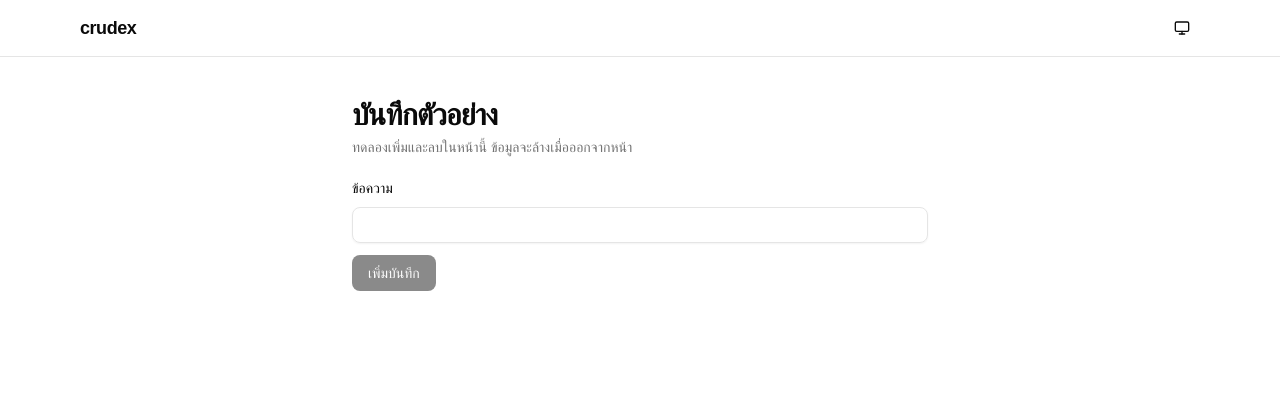
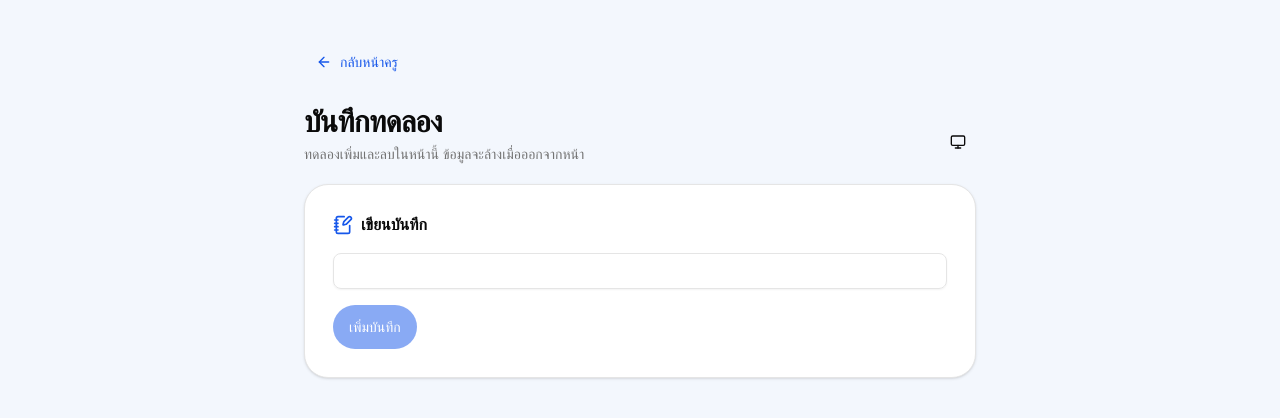
Before and after one commit to Chokchai-Fa/crudex, a React (Vite) app in the folder apps/web/: page /notes in a window 1280 px wide. Shown: the top 418 px of the page. Built offline with nearby package versions, Linux system fonts and the light colour scheme.

Commit message:
Style classroom memory and sample notes without the template bar

```diff
--- a/apps/web/src/routes/__root.tsx
+++ b/apps/web/src/routes/__root.tsx
@@ -28,13 +28,18 @@ export const Route = createRootRoute({
 });
 
 function RootLayout() {
-  const standalone = useRouterState({
-    select: (state) =>
-      state.matches.some(({ routeId }) => routeId === '/' || routeId === '/teacher'),
-  });
-  return standalone ? (
-    <Outlet />
-  ) : (
+  const page = useRouterState({ select: (state) => state.matches.at(-1)?.routeId });
+  if (page === '/' || page === '/teacher') return <Outlet />;
+  if (page === '/memory' || page === '/notes') {
+    return (
+      <main className="teacher-chat min-h-dvh bg-muted px-4 py-5 sm:px-6 sm:py-10">
+        <div className="mx-auto max-w-2xl">
+          <Outlet />
+        </div>
+      </main>
+    );
+  }
+  return (
     <AppShell>
       <Outlet />
     </AppShell>
--- a/apps/web/src/routes/memory.tsx
+++ b/apps/web/src/routes/memory.tsx
@@ -1,5 +1,7 @@
 import { createFileRoute, Link } from '@tanstack/react-router';
 import { useRef, useState } from 'react';
+import { ArrowLeft, Star } from 'lucide-react';
+import { ThemeToggle } from '@/components/theme-toggle';
 import { flushSync } from 'react-dom';
 import { Button } from '@/components/ui/button';
 import { rooms } from '@/features/workspace/fraction-set';
@@ -56,26 +58,33 @@ function RoomMemory({ room }: { room: string }) {
   }
 
   return (
-    <section className="teacher-chat mx-auto max-w-2xl space-y-4 rounded-3xl bg-muted p-4 sm:p-6">
+    <section className="space-y-5">
       <Button asChild variant="link" className="px-0">
         <Link
           to="/teacher"
           onClick={() => sessionStorage.setItem('crudex.demo.teacher.room', room)}
         >
-          กลับหน้าครู · {room}
+          <ArrowLeft aria-hidden="true" /> กลับหน้าครู · {room}
         </Link>
       </Button>
-      <header className="flex items-center gap-3">
-        <img src="/agents/jaew.svg" alt="" width="44" height="44" />
-        <div>
+      <header className="flex items-start gap-3">
+        <img
+          src="/agents/jaew.svg"
+          alt=""
+          width="48"
+          height="48"
+          className="shrink-0 rounded-2xl bg-card p-1"
+        />
+        <div className="min-w-0 flex-1">
           <h1 className="text-2xl font-semibold">ความจำของห้อง {room}</h1>
-          <p className="mt-1 text-base leading-relaxed">
+          <p className="mt-1 text-sm leading-relaxed text-muted-foreground">
             <span className="block">เก็บเฉพาะห้องนี้ในแท็บนี้</span>
             <span className="block">ใบงานตัวอย่างยังเป็นชุดเดิม</span>
           </p>
         </div>
+        <ThemeToggle />
       </header>
-      <div className="space-y-4 rounded-2xl border bg-card p-4 sm:p-6">
+      <div className="space-y-5 rounded-3xl border bg-card p-5 shadow-sm sm:p-7">
         <h2
           className="rounded text-lg font-semibold focus-visible:outline-2"
           ref={focusTarget}
@@ -88,7 +97,10 @@ function RoomMemory({ room }: { room: string }) {
         </h2>
         {action === 'view' && (
           <>
-            <p>{saved || 'ยังไม่มีรูปแบบใบงานที่ครูยืนยันให้จำ'}</p>
+            <p className="flex items-center gap-3 rounded-2xl bg-muted p-4">
+              <Star aria-hidden="true" className="size-5 shrink-0 text-primary" />
+              {saved || 'ยังไม่มีรูปแบบใบงานที่ครูยืนยันให้จำ'}
+            </p>
             <div className="flex flex-wrap gap-2">
               <Button
                 ref={editButton}
@@ -114,7 +126,7 @@ function RoomMemory({ room }: { room: string }) {
               {formats.map((format) => (
                 <label
                   key={format}
-                  className="flex min-h-11 cursor-pointer items-center gap-2 rounded-xl border px-3 has-[:checked]:border-primary"
+                  className="flex min-h-11 cursor-pointer items-center gap-2 rounded-xl border px-3 has-[:checked]:border-primary has-[:checked]:bg-muted"
                 >
                   <input
                     type="radio"
--- a/apps/web/src/routes/notes.tsx
+++ b/apps/web/src/routes/notes.tsx
@@ -1,5 +1,7 @@
-import { createFileRoute } from '@tanstack/react-router';
+import { createFileRoute, Link } from '@tanstack/react-router';
 import { useState } from 'react';
+import { ArrowLeft, NotebookPen } from 'lucide-react';
+import { ThemeToggle } from '@/components/theme-toggle';
 import { PageHeader } from '@/components/page-header';
 import { Button } from '@/components/ui/button';
 import { Input } from '@/components/ui/input';
@@ -11,13 +13,20 @@ function NotesDemo() {
   const [notes, setNotes] = useState<{ id: string; text: string }[]>([]);
   const [draft, setDraft] = useState('');
   return (
-    <section className="mx-auto max-w-xl space-y-6">
+    <section className="space-y-5">
+      <Button asChild variant="link" className="px-0">
+        <Link to="/teacher">
+          <ArrowLeft aria-hidden="true" />
+          กลับหน้าครู
+        </Link>
+      </Button>
       <PageHeader
-        title="บันทึกตัวอย่าง"
+        title="บันทึกทดลอง"
+        actions={<ThemeToggle />}
         description="ทดลองเพิ่มและลบในหน้านี้ ข้อมูลจะล้างเมื่อออกจากหน้า"
       />
       <form
-        className="space-y-3"
+        className="space-y-4 rounded-3xl border bg-card p-5 shadow-sm sm:p-7"
         onSubmit={(event) => {
           event.preventDefault();
           if (!draft.trim()) return;
@@ -25,13 +34,19 @@ function NotesDemo() {
           setDraft('');
         }}
       >
-        <Label htmlFor="note">ข้อความ</Label>
+        <Label htmlFor="note" className="gap-2 text-base font-semibold">
+          <NotebookPen aria-hidden="true" className="size-5 text-primary" /> เขียนบันทึก
+        </Label>
         <Input id="note" value={draft} onChange={(event) => setDraft(event.target.value)} />
         <Button disabled={!draft.trim()}>เพิ่มบันทึก</Button>
       </form>
+      {notes.length > 0 && <h2 className="font-semibold">บันทึกในหน้านี้ ({notes.length})</h2>}
       <ul className="space-y-2">
         {notes.map((note) => (
-          <li key={note.id} className="flex items-center justify-between gap-4">
+          <li
+            key={note.id}
+            className="flex items-center justify-between gap-4 rounded-2xl border bg-card px-4 py-2"
+          >
             <span className="min-w-0 break-words">{note.text}</span>
             <Button
               variant="outline"
```
